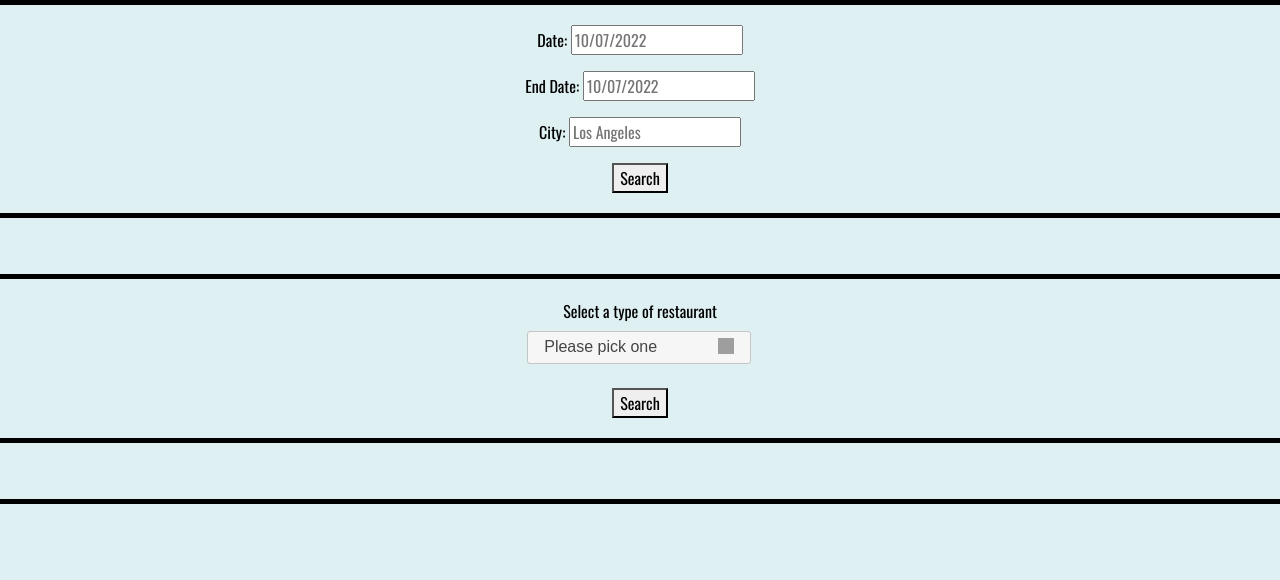
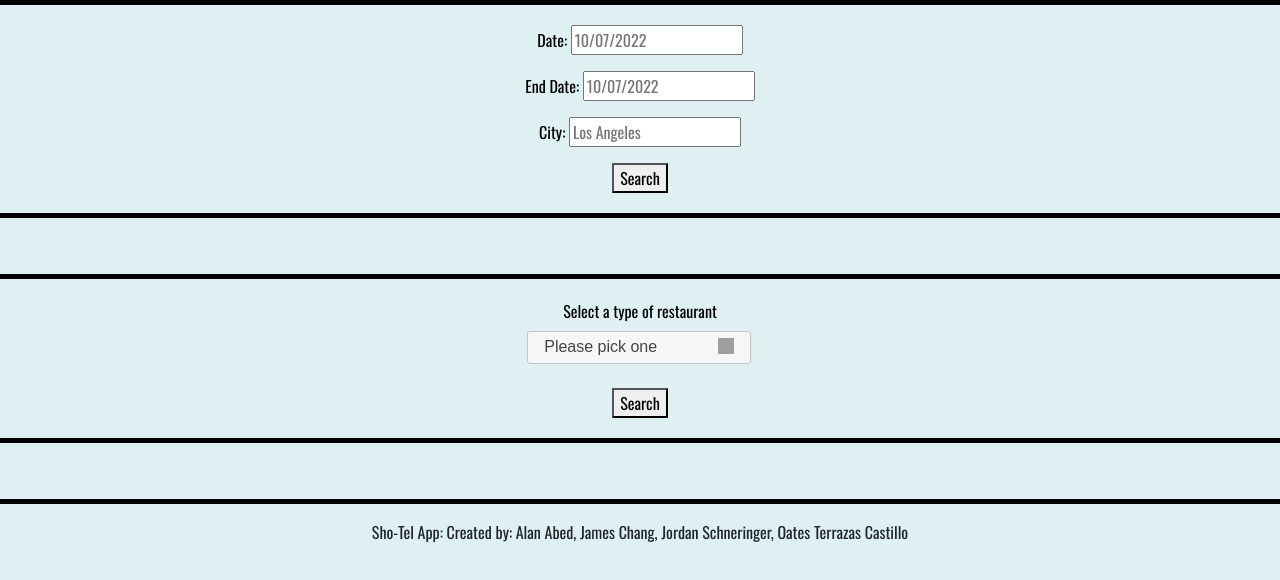
Before and after one commit to james91055/Shotel-App, a plain HTML site: page index.html in a window 1280 px wide. Shown: the part 96-676 px from the top of the page. Drawn offline with nearby package versions, Linux system fonts and the light colour scheme; grey boxes are pictures that could not be loaded.

Commit message:
updated footer

```diff
--- a/index.html
+++ b/index.html
@@ -82,4 +82,14 @@
     <script src="https://code.jquery.com/ui/1.13.1/jquery-ui.js"></script>
     <script src="assets/script.js"></script>
   </body>
+  <!-- Footer -->
+<footer class="page-footer font-small blue">
+
+  <!-- Project Team -->
+  <div class="footer-copyright text-center py-3"> Sho-Tel App: Created by: Alan Abed, James Chang, Jordan Schneringer, Oates Terrazas Castillo
+
+  </div>
+
+</footer>
+<!-- Footer -->
 </html>
```
